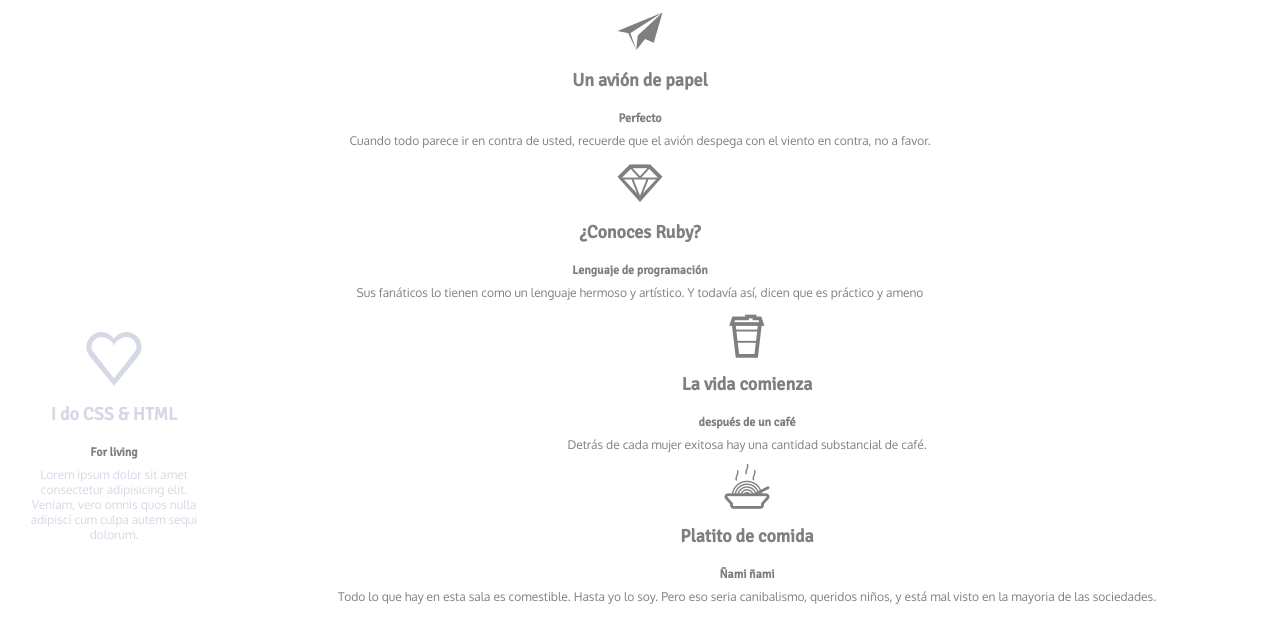
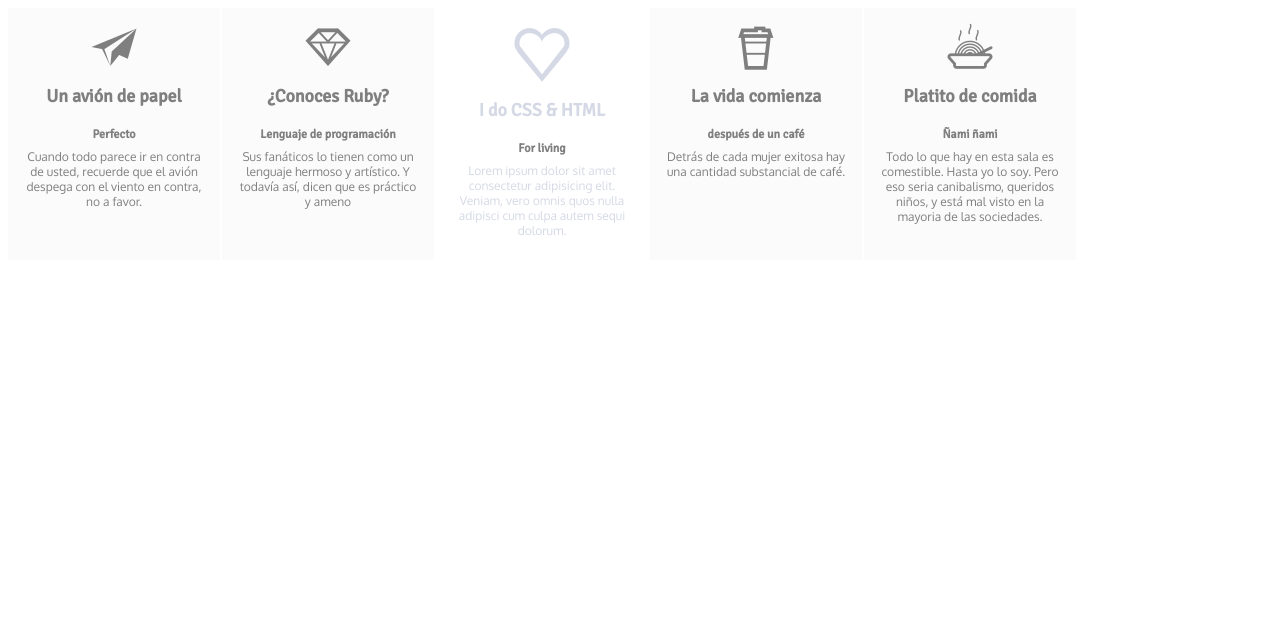
Before and after one commit to darcycervh/iconos-tipografias, a plain HTML site: page index.html in a window 1280 px wide. Drawn offline with Linux system fonts and the light colour scheme; files whose address does not match are found by name.

Commit message:
modificando la estructura css

```diff
--- a/css/style.css
+++ b/css/style.css
@@ -21,7 +21,7 @@ body p{
     font-size: 12px;
 
 }
-.bloque{
+.block{
     width: 180px;
     height: 220px;
     float: left;
```
